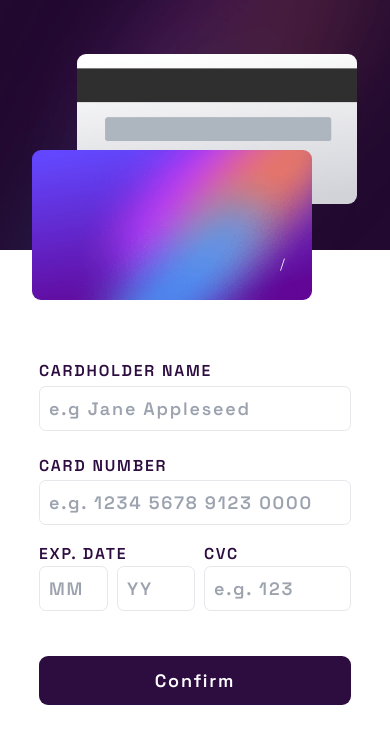
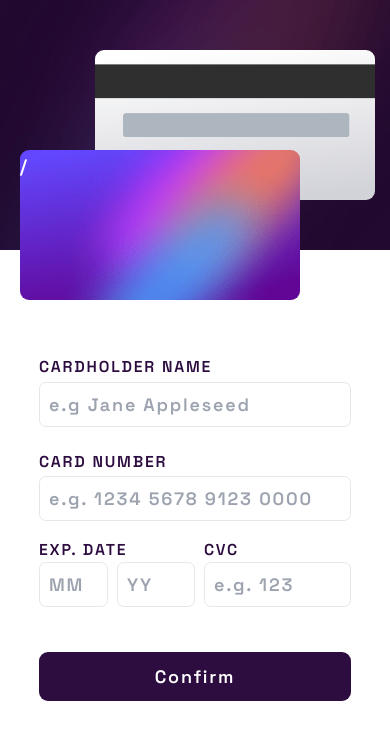
Before and after one commit to JuliCoDev/interactive_card, a React (Create React App) app: page / in a window 390 px wide. Shown: the top 744 px of the page. Built offline with nearby package versions, Linux system fonts and the light colour scheme.

Commit message:
Add new design mobile
Add structure to cards an form into dashboard

```diff
--- a/src/components/Cards/CardBack.jsx
+++ b/src/components/Cards/CardBack.jsx
@@ -3,9 +3,9 @@ import Card from "../../styleComponents/Card";
 
 export default function CardBack({cvc}){
     return(
-        <Card className="bg-[url('./assets/bg-card-back.png')]  left-10 top-12 md:top-[40%] lg:left-[25%] lg:top-[40%]">
-            <div className="font-medium text-sm">
-                <p className="absolute top-[44%] right-[40px]">{cvc}</p>
+        <Card className="bg-[url('./assets/bg-card-back.png')]">
+            <div className="">
+                <p className="">{cvc}</p>
             </div>
         </Card>
     )
--- a/src/components/Cards/CardFront.jsx
+++ b/src/components/Cards/CardFront.jsx
@@ -2,15 +2,15 @@ import Card from "../../styleComponents/Card"
 
 export default function CardFront({cardValues}){
     return(
-        <Card className={`text-white bg-[url("./assets/bg-card-front.png")] p-6 md:top-[-10%] lg:top-[-20%] lg:left-[20%]`}>
+        <Card className={`text-white bg-[url("./assets/bg-card-front.png")]`}>
                 <div className="font-medium text-sm">
-                <p className="absolute bottom-1/2">{cardValues.cardNumber}</p>
+                    <p className="">{cardValues.cardNumber}</p>
                 </div>
-            <div className="font-light text-xs tracking-normal">
-                <p className="absolute bottom-6 w-3/5 whitespace-pre-wrap">
+                <div className="">
+                    <p className="">
                         {cardValues.cardholderName}
                     </p>
-                <p className="absolute bottom-6 right-6">
+                    <p className="">
                         {cardValues.month}/{cardValues.year}
                     </p>
                 </div>
--- a/src/pages/Cards.jsx
+++ b/src/pages/Cards.jsx
@@ -4,9 +4,13 @@ import Card from "../styleComponents/Card";
 
 export default function Cards({cardValues}) {
     return(
-        <div className="relative m-auto w-[380px] md:w-1/2 md:block md:h-screen md:text-center">
-            <CardBack cvc={cardValues.cvc}/>
-            <CardFront cardValues={cardValues}/>
+        <div className="relative w-full h-[250px]">
+            <div className="absolute left-[20px] top-[150px] z-10">
+                <CardFront cardValues={cardValues}/>
+            </div>
+            <div className="absolute top-[50px] right-[15px]">
+                <CardBack cvc={cardValues.cvc}/>
+            </div>
         </div>
     )
 }
--- a/src/pages/Dashboard.jsx
+++ b/src/pages/Dashboard.jsx
@@ -65,9 +65,12 @@ export default function Dashboard(){
 
     if(!complete){
         return(
-            <div className="md:flex md:w-11/12 ">
+            <div className="relativeh-screen">
+                <div className="absolute w-full">
                     <Cards cardValues={cardValues}/>
-                <form className="w-4/5 m-auto mt-12 md:w-1/2 md:max-w-[350px] md:mt-auto" onSubmit={handleSubmit}>
+                </div>
+                <div className="absolute top-[350px] w-full">
+                    <form className="w-[80%] m-auto" onSubmit={handleSubmit}>
                         <div className="mb-4">
                             <Label htmlFor="cardholderName">CARDHOLDER NAME</Label>
                             <Input
@@ -146,6 +149,7 @@ export default function Dashboard(){
                         </div>
                     </form>
                 </div>
+            </div>
 
         )
     }
--- a/src/styleComponents/Card.jsx
+++ b/src/styleComponents/Card.jsx
@@ -3,20 +3,11 @@ import tw from "tailwind-styled-components";
 const Card = tw.div`
     rounded-lg
     bg-blue-300
-    ml-6
     w-[280px]
     h-card-mobile
     uppercase
     bg-cover
     bg-no-repeat
-    absolute
-    relative
-    p-6
-    text-white
-    md:block
-    md:mt-12
-    lg:w-[400px]
-    lg:h-[200px]
 `;
 
 export default Card;
```
Lines whose indentation alone changed are shown as unchanged.
